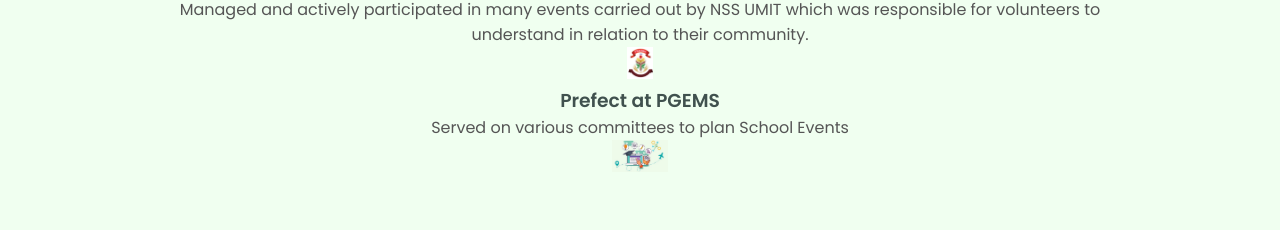
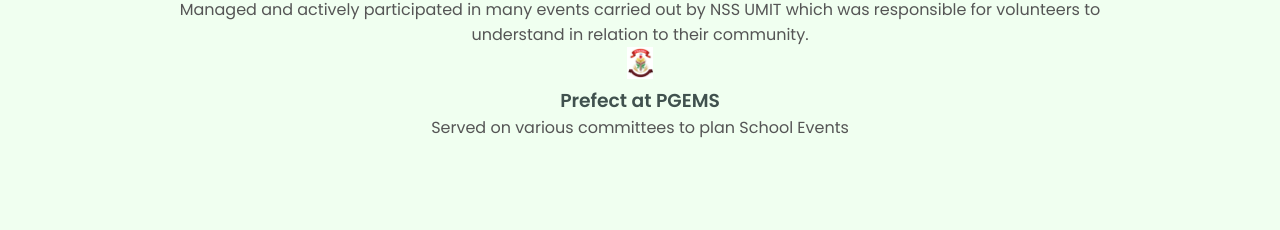
Before and after one commit to VaishnaviGagare/Portfolio, a plain HTML site: page index.html in a window 1280 px wide. Shown: the part 5452-5682 px from the top of the page. Drawn offline with Linux system fonts and the light colour scheme.

Commit message:
Update index.html

```diff
--- a/index.html
+++ b/index.html
@@ -462,10 +462,7 @@
                   <h3>Prefect at PGEMS </h3>
                   <p class="">Served on various committees to plan School Events </p>
 
-                <p><img src = ".\assests\img5.jpg"
-                    alt="Experience icon"
-                    class="icon"
-                    /></p>
+
 
                 <img
                   src=".\assests\arrow.png"
```
